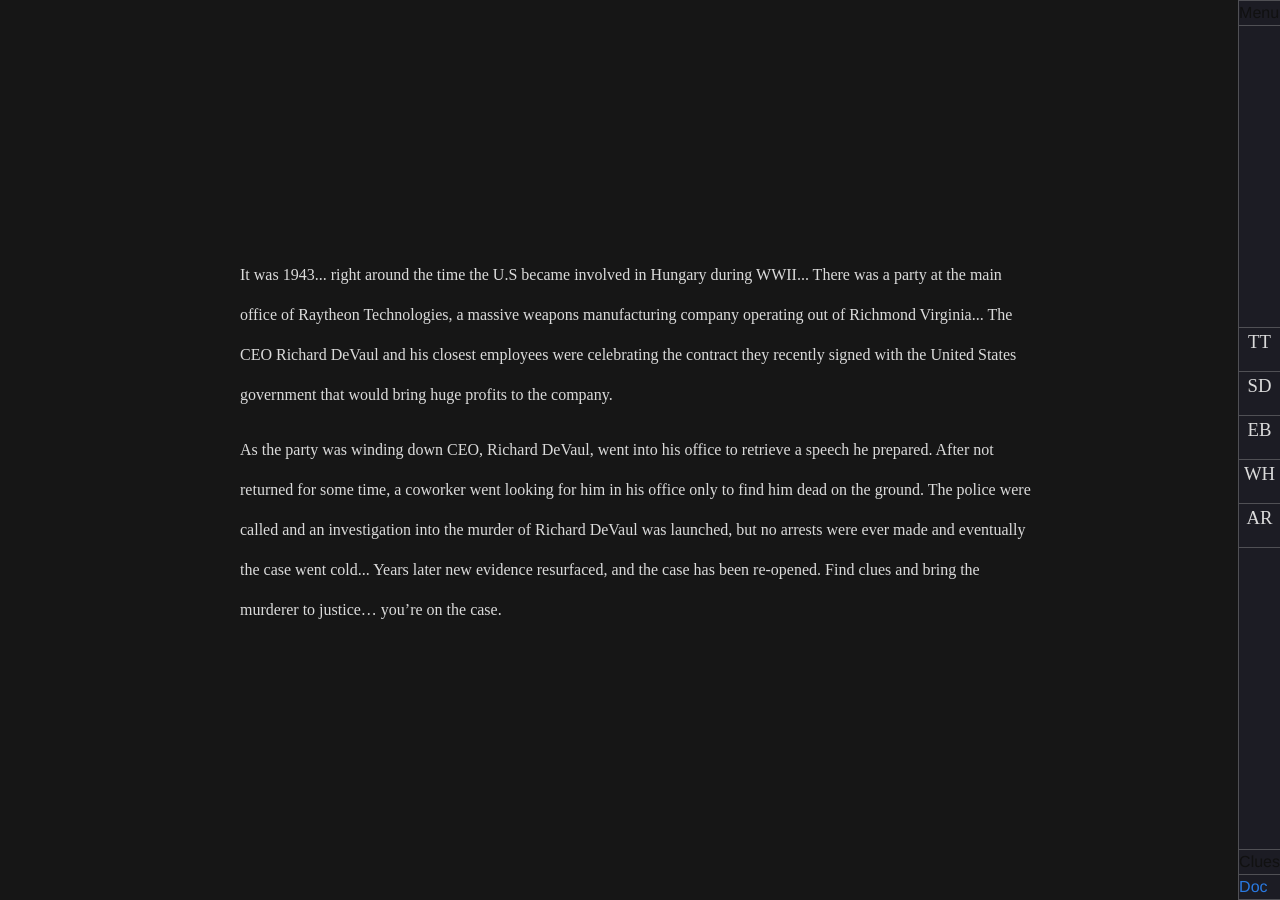
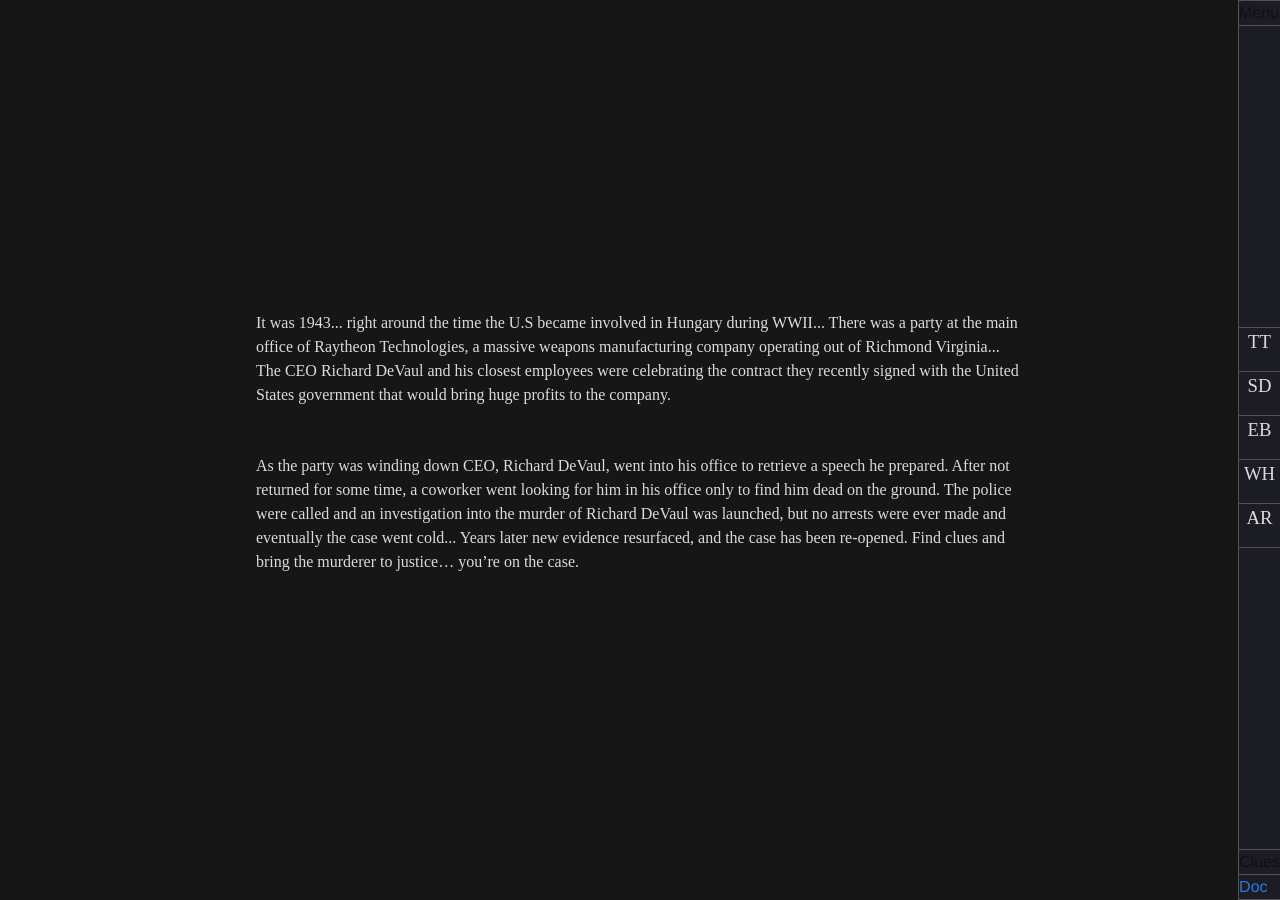
Before and after one commit to tatimblin/murder-mystery, a Jekyll site: the page built from index.html, in a window 1280 px wide. Built offline with Jekyll 4.4.1, drawn with Linux system fonts in a browser that asks for light colours; nearby versions of some CDN libraries; some web fonts are replaced.

Commit message:
closed line height

```diff
--- a/_sass/_intro.scss
+++ b/_sass/_intro.scss
@@ -3,8 +3,9 @@
         max-width: 800px;
         margin: auto;
         p {
-            line-height: 2.5em;
+            line-height: 1.5em;
             color: $c-text;
+            padding: 1rem;
         }
     }
 }
```
